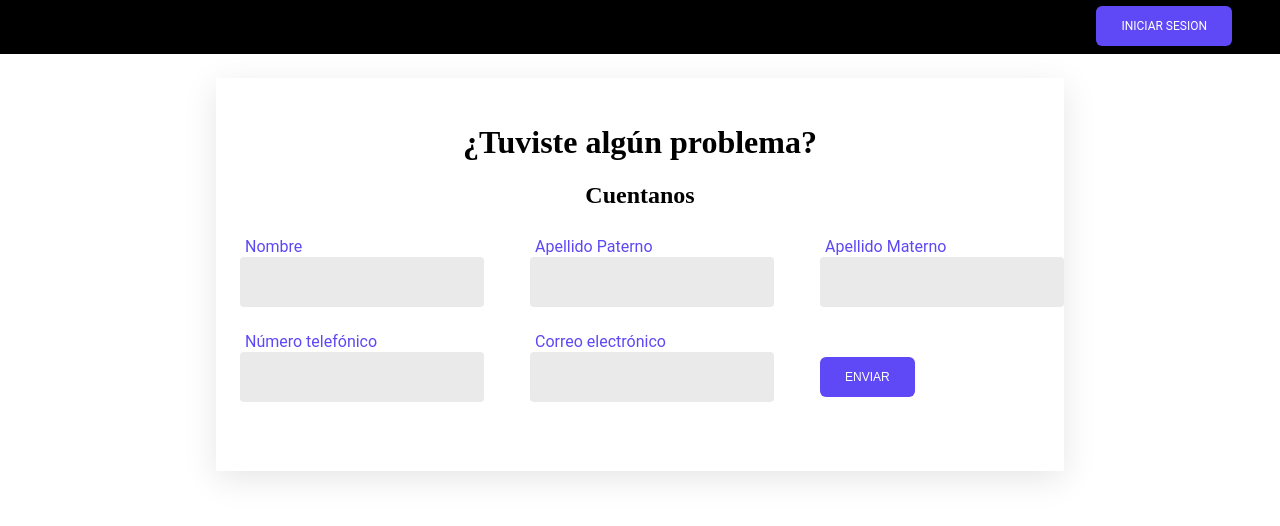
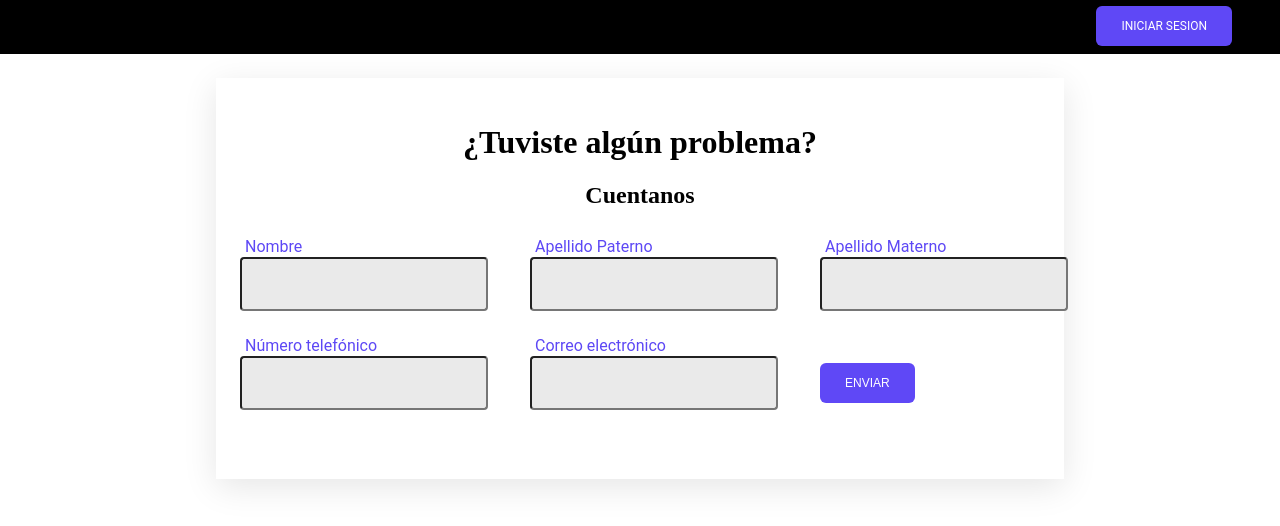
Before and after one commit to cofy43/tickets-services-front, a React (Create React App) app: page / in a window 1280 px wide. Shown: the top 526 px of the page. Built offline with nearby package versions, Linux system fonts and the light colour scheme.

Commit message:
update input component

```diff
--- a/src/components/input.jsx
+++ b/src/components/input.jsx
@@ -9,7 +9,6 @@ const styleInput = {
   padding:"0px 22px",
   display:"block",
   maxWidth:"200px",
-  border:"none",
   backgroundColor: "rgb(234, 234, 234)",
   borderRadius: "4px",
   height: "50px"
@@ -29,9 +28,16 @@ const styleLabe = {
 export default function CustomInput(props) {
   return (
     <div style={styleGroup}>
-      <input style={styleInput} type={props.type ? props.type : "text"} required={props.required}/>
+      <input
+        name={props.name}
+        onChange={props.onChange}
+        style={styleInput}
+        type={props.type ? props.type : "text"}
+        required={props.required}
+        pattern={props.pattern ? props.pattern : ""}
+      />
       <span className="bar"></span>
-      <label style={styleLabe}>{props.label}</label>
+      <label style={styleLabe}>{props.required ? "*" : ""}{props.label}</label>
     </div>
   );
 }
```
